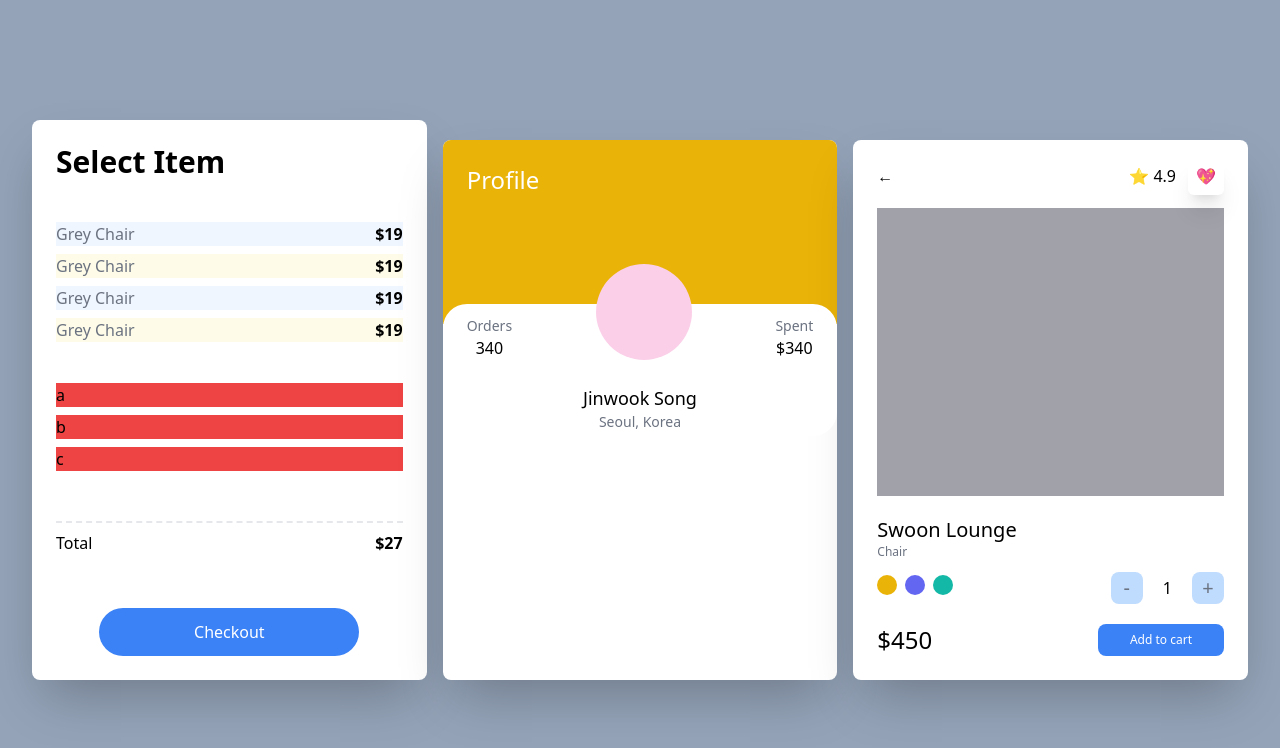
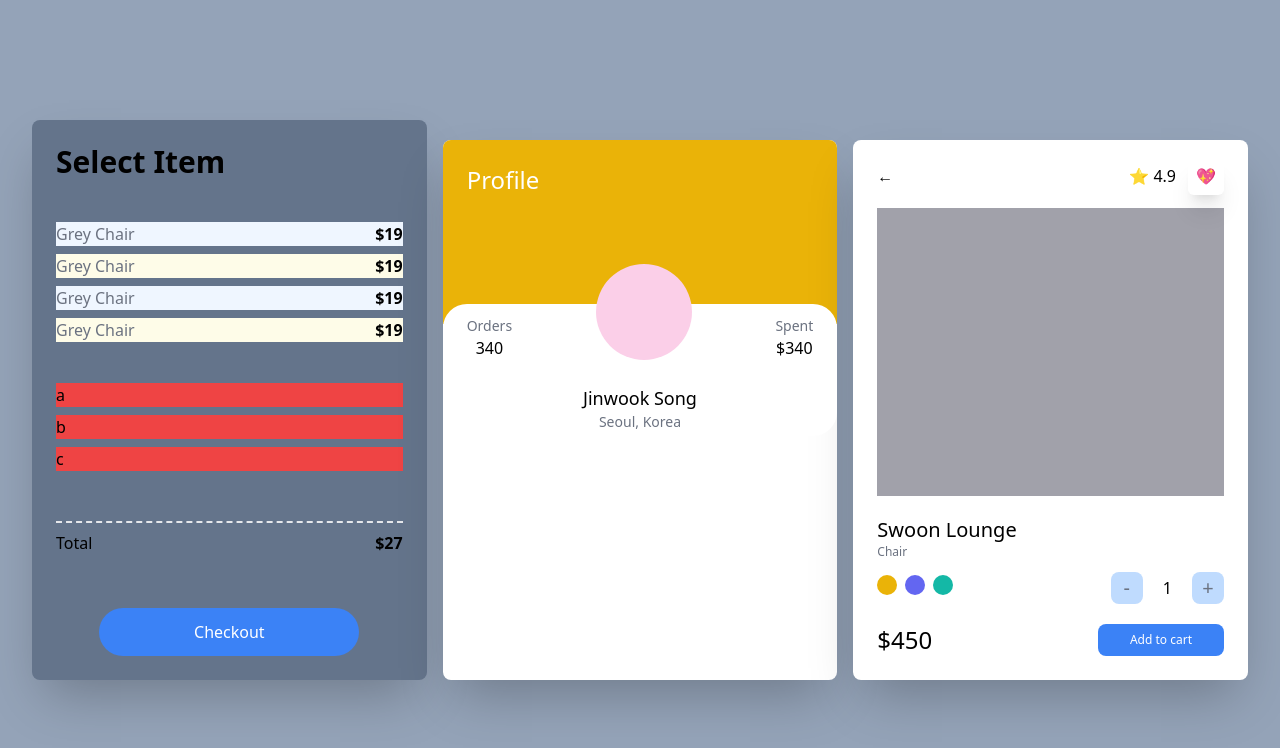
Before and after one commit to Jinwook-Song/tailwind-nextjs, a Next.js app: page / in a window 1280 px wide. Shown: the top 748 px of the page. Built offline with nearby package versions, Linux system fonts and the light colour scheme.

Commit message:
dark mode, with class

```diff
--- a/pages/index.tsx
+++ b/pages/index.tsx
@@ -2,8 +2,9 @@
 
 const Home: NextPage = () => {
   return (
-    <div className='bg-slate-400 py-20 px-8 lg:place-content-center grid md:grid-cols-2 lg:grid-cols-3 gap-4 space-y-5 min-h-screen'>
-      <div className='bg-white p-6 flex flex-col justify-between rounded-lg shadow-2xl'>
+    <div className='dark bg-slate-400 py-20 px-8 lg:place-content-center grid md:grid-cols-2 lg:grid-cols-3 gap-4 space-y-5 min-h-screen'>
+      {/* firt card */}
+      <div className='bg-white dark:bg-slate-500 p-6 flex flex-col justify-between rounded-lg shadow-2xl'>
         <span className='font-semibold text-3xl'>Select Item</span>
         <ul>
           {[1, 2, 3, 4].map((i) => (
@@ -34,7 +35,7 @@
           Checkout
         </button>
       </div>
-
+      {/* second card */}
       <div className='bg-white overflow-hidden rounded-lg shadow-2xl group'>
         <div className='bg-blue-500 portrait:bg-green-500 landscape:bg-yellow-500 p-6 pb-14 lg:pb-32'>
           <span className='text-white text-2xl'>Profile</span>
@@ -57,7 +58,7 @@
           </div>
         </div>
       </div>
-
+      {/* third card */}
       <div className='bg-white p-6 rounded-lg shadow-2xl md:col-span-2 lg:col-span-1'>
         <div className='flex mb-5 justify-between items-center'>
           <span>&larr;</span>
--- a/tailwind.config.js
+++ b/tailwind.config.js
@@ -6,5 +6,6 @@
   theme: {
     extend: {},
   },
+  darkMode: 'class', // default: media (기기의 설정에 따름)
   plugins: [],
 };
```
